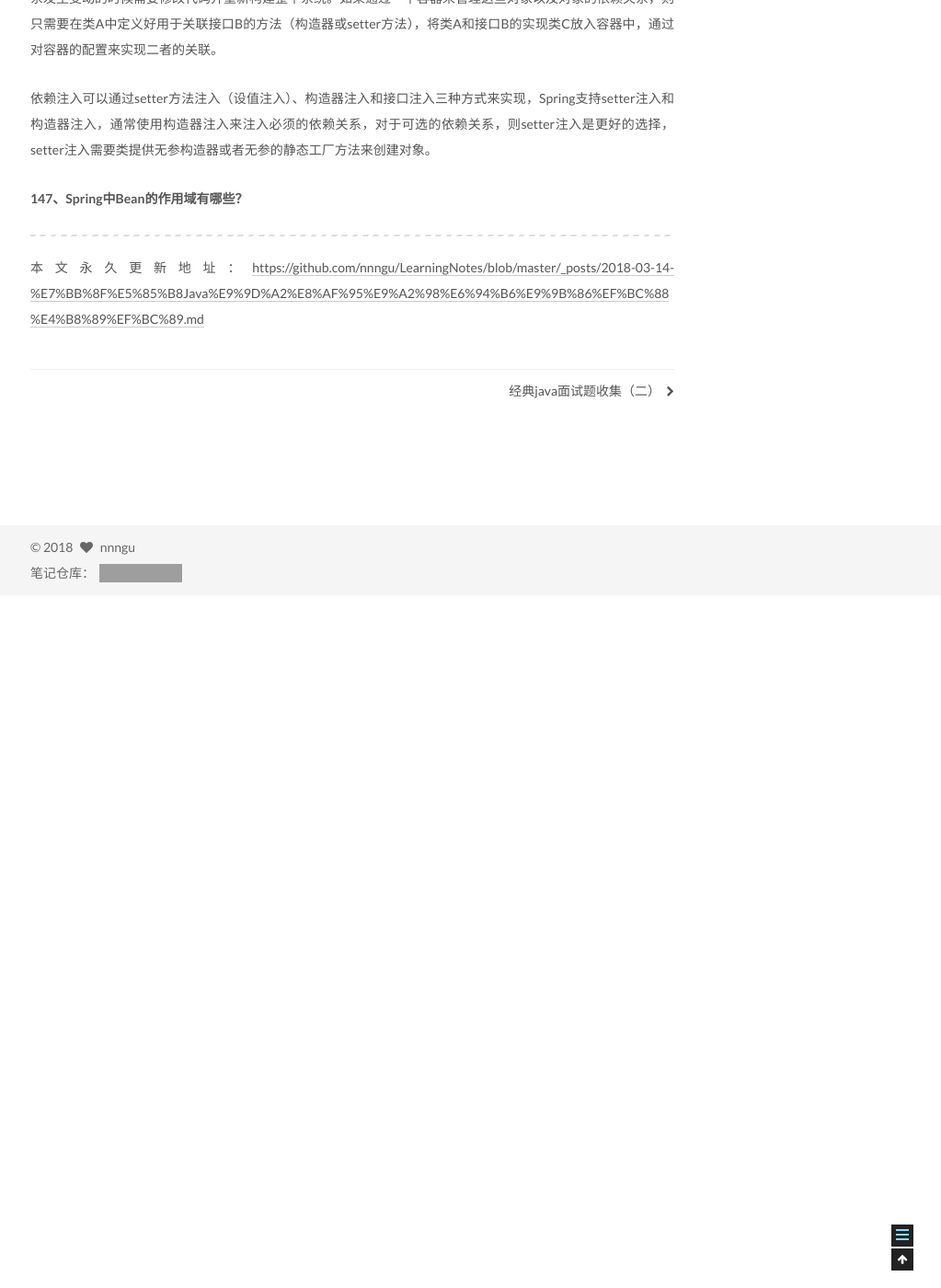
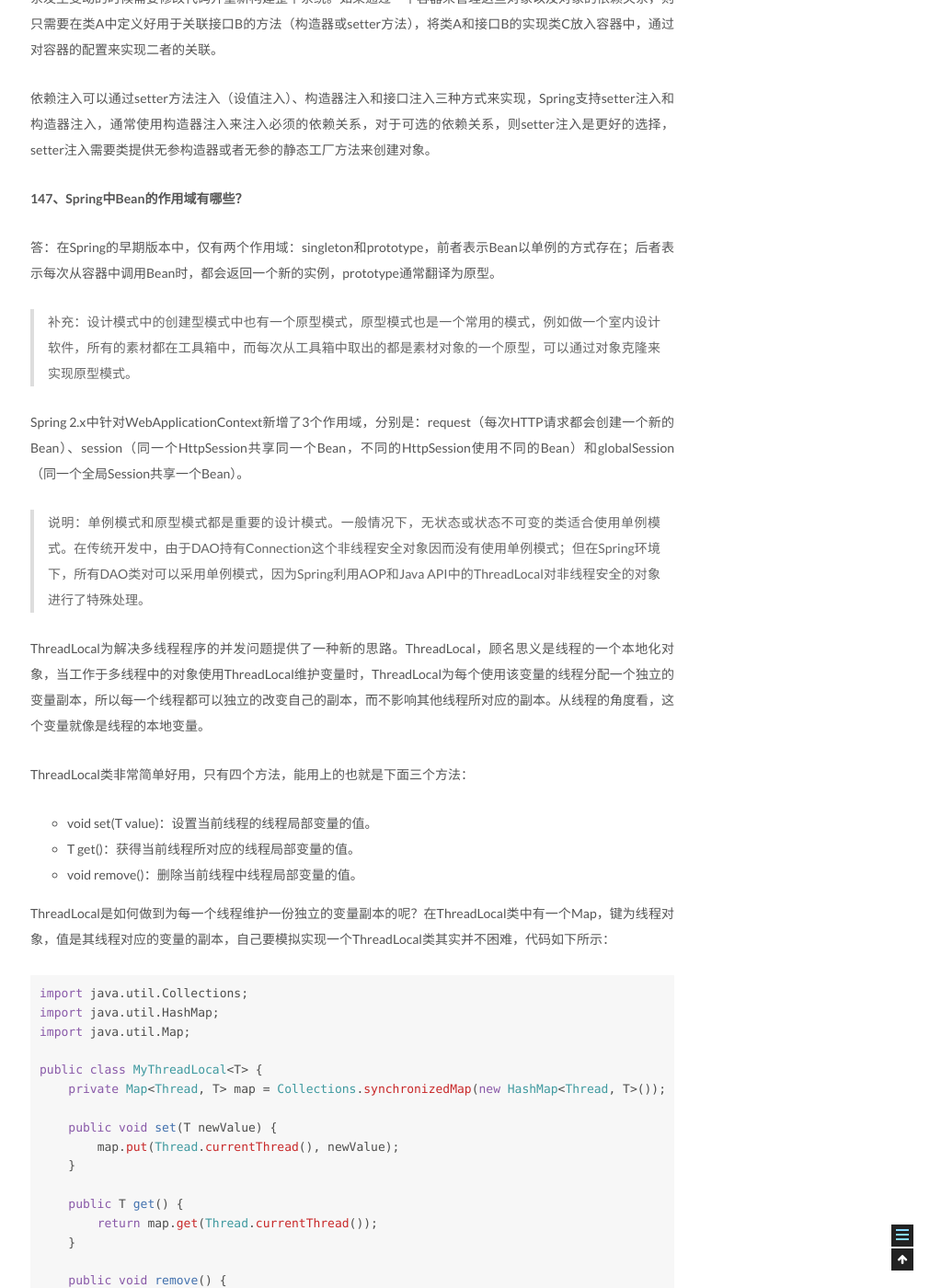
Before and after one commit to nnngu/LearningNotes, a Jekyll site: the page built from _posts/2018-03-14-经典Java面试题收集（三）.md, in a window 1280 px wide and 1400 px high, scrolled down 8189 px. Shown: the whole window at 92% size, without its empty margins (257-1280 px from the left). Built offline with Jekyll 4.4.1, drawn with Linux system fonts in a browser that asks for light colours; before the commit the page ends 8836 px from its top, so only the background shows below that; some of the changed text lies outside the part shown; grey boxes are pictures that could not be loaded.

Commit message:
修改文件: _posts/2018-03-14-经典Java面试题收集（三）.md

````diff
--- a/_posts/2018-03-14-经典Java面试题收集（三）.md
+++ b/_posts/2018-03-14-经典Java面试题收集（三）.md
@@ -212,6 +212,55 @@ SessionFactory级别的二级缓存是全局性的，所有的Session可以共
 
 **147、Spring中Bean的作用域有哪些？**
 
+答：在Spring的早期版本中，仅有两个作用域：singleton和prototype，前者表示Bean以单例的方式存在；后者表示每次从容器中调用Bean时，都会返回一个新的实例，prototype通常翻译为原型。
+
+> 补充：设计模式中的创建型模式中也有一个原型模式，原型模式也是一个常用的模式，例如做一个室内设计软件，所有的素材都在工具箱中，而每次从工具箱中取出的都是素材对象的一个原型，可以通过对象克隆来实现原型模式。
+
+Spring 2.x中针对WebApplicationContext新增了3个作用域，分别是：request（每次HTTP请求都会创建一个新的Bean）、session（同一个HttpSession共享同一个Bean，不同的HttpSession使用不同的Bean）和globalSession（同一个全局Session共享一个Bean）。
+
+> 说明：单例模式和原型模式都是重要的设计模式。一般情况下，无状态或状态不可变的类适合使用单例模式。在传统开发中，由于DAO持有Connection这个非线程安全对象因而没有使用单例模式；但在Spring环境下，所有DAO类对可以采用单例模式，因为Spring利用AOP和Java API中的ThreadLocal对非线程安全的对象进行了特殊处理。
+
+ThreadLocal为解决多线程程序的并发问题提供了一种新的思路。ThreadLocal，顾名思义是线程的一个本地化对象，当工作于多线程中的对象使用ThreadLocal维护变量时，ThreadLocal为每个使用该变量的线程分配一个独立的变量副本，所以每一个线程都可以独立的改变自己的副本，而不影响其他线程所对应的副本。从线程的角度看，这个变量就像是线程的本地变量。
+
+ThreadLocal类非常简单好用，只有四个方法，能用上的也就是下面三个方法：
+- void set(T value)：设置当前线程的线程局部变量的值。
+- T get()：获得当前线程所对应的线程局部变量的值。
+- void remove()：删除当前线程中线程局部变量的值。
+
+ThreadLocal是如何做到为每一个线程维护一份独立的变量副本的呢？在ThreadLocal类中有一个Map，键为线程对象，值是其线程对应的变量的副本，自己要模拟实现一个ThreadLocal类其实并不困难，代码如下所示：
+
+```java
+import java.util.Collections;
+import java.util.HashMap;
+import java.util.Map;
+
+public class MyThreadLocal<T> {
+    private Map<Thread, T> map = Collections.synchronizedMap(new HashMap<Thread, T>());
+
+    public void set(T newValue) {
+        map.put(Thread.currentThread(), newValue);
+    }
+
+    public T get() {
+        return map.get(Thread.currentThread());
+    }
+
+    public void remove() {
+        map.remove(Thread.currentThread());
+    }
+}
+```
+
+**148、解释一下什么叫AOP（面向切面编程）？**
+
+答：AOP（Aspect-Oriented Programming）指一种程序设计范型，该范型以一种称为切面（aspect）的语言构造为基础，切面是一种新的模块化机制，用来描述分散在对象、类或方法中的横切关注点（crosscutting concern）。
+
+**149、你是如何理解"横切关注"这个概念的？**
+
+答："横切关注"是会影响到整个应用程序的关注功能，它跟正常的业务逻辑是正交的，没有必然的联系，但是几乎所有的业务逻辑都会涉及到这些关注功能。通常，事务、日志、安全性等关注就是应用中的横切关注功能。
+
+**150、你如何理解AOP中的连接点（Joinpoint）、切点（Pointcut）、增强（Advice）、引介（Introduction）、织入（Weaving）、切面（Aspect）这些概念？**
+
 
 
 
````
